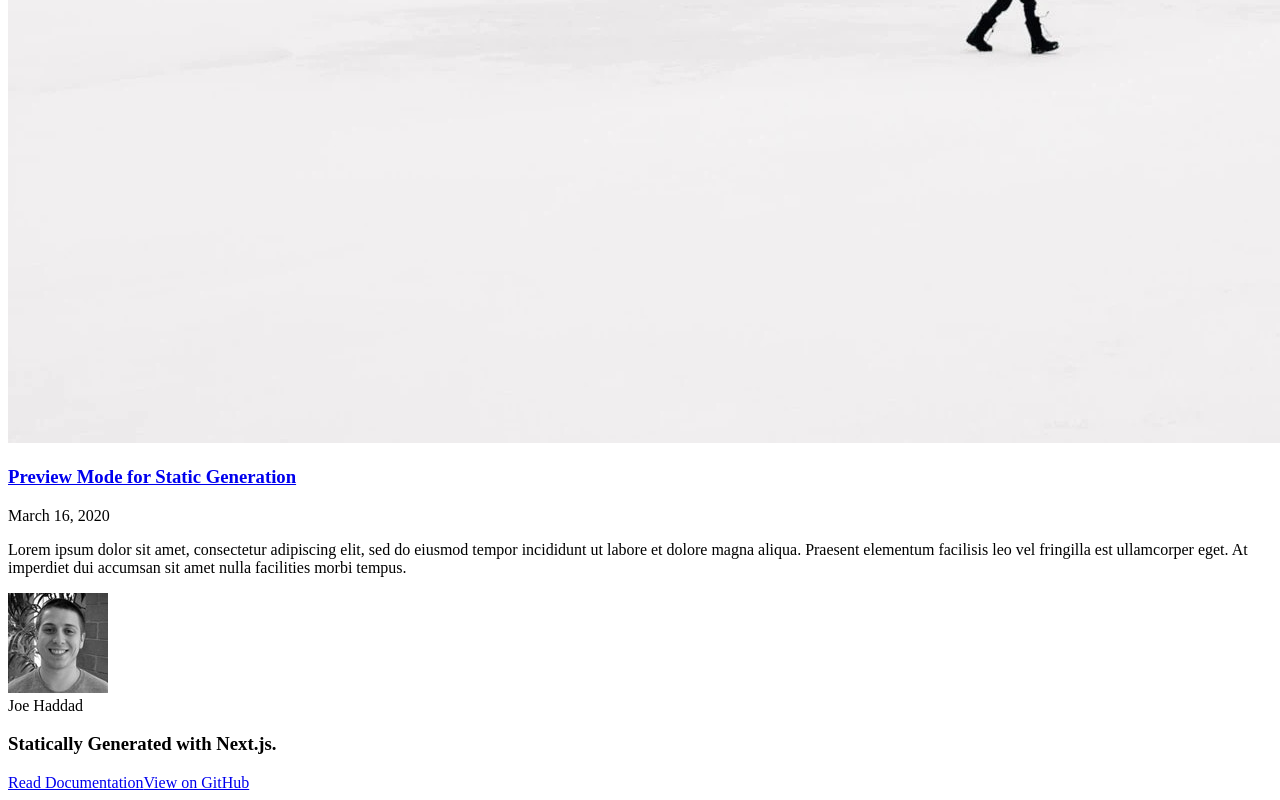
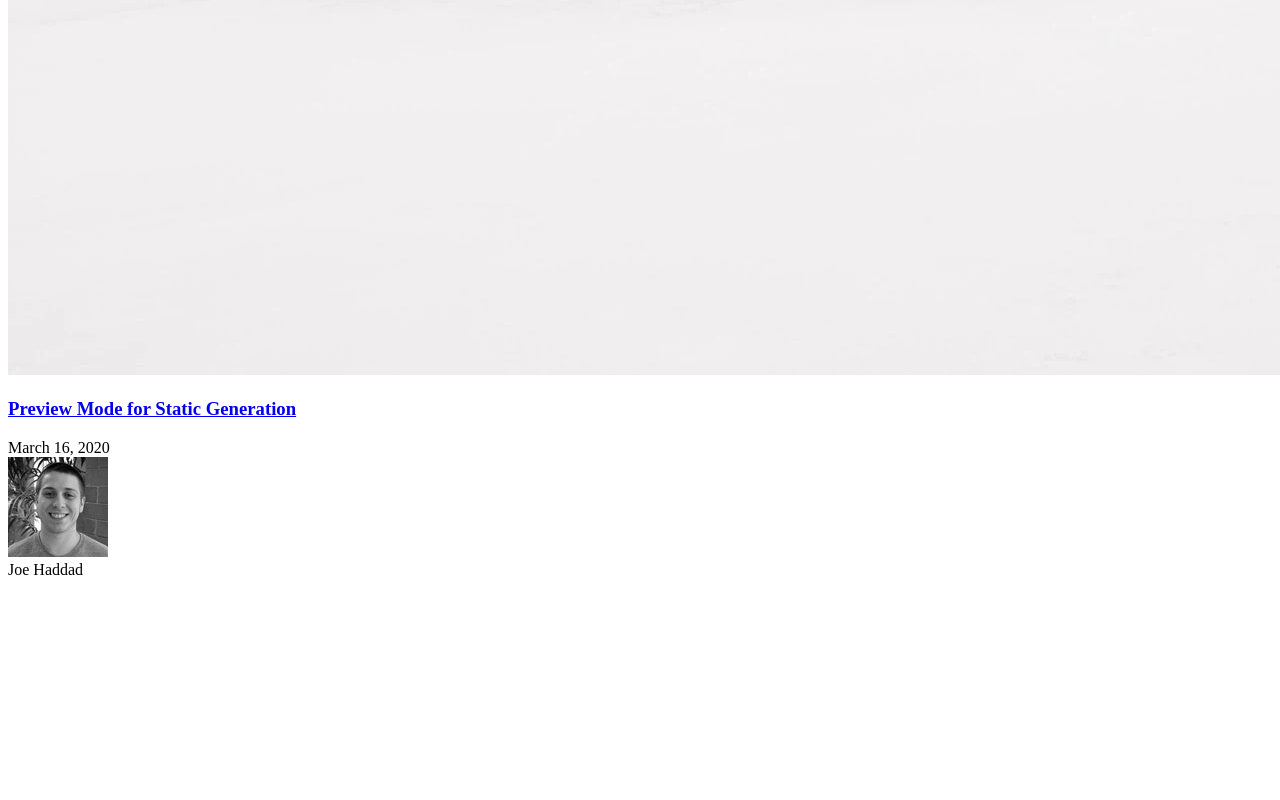
Before and after one commit to b2211590/shu-T-blog, a Next.js app: page / in a window 1280 px wide. Shown: the part 3741-4541 px from the top of the page. After the commit the page ends 4328 px from the top, so only its background shows below. Built offline with nearby package versions, Linux system fonts and the light colour scheme.

Commit message:
背景色の変更と不要な要素の削除

```diff
--- a/components/layout.tsx
+++ b/components/layout.tsx
@@ -1,5 +1,5 @@
 import Alert from './alert'
-import Footer from './footer'
+// import Footer from './footer'
 import Meta from './meta'
 
 type Props = {
@@ -11,11 +11,10 @@ const Layout = ({ preview, children }: Props) => {
   return (
     <>
       <Meta />
-      <div className="min-h-screen">
+      <div className="min-h-screen bg-blue-100">
         <Alert preview={preview} />
         <main>{children}</main>
       </div>
-      <Footer />
     </>
   )
 }
--- a/components/more-stories.tsx
+++ b/components/more-stories.tsx
@@ -11,7 +11,7 @@ const MoreStories = ({ posts }: Props) => {
       <h2 className="mb-8 text-5xl md:text-7xl font-bold tracking-tighter leading-tight">
         他の記事
       </h2>
-      <div className="grid grid-cols-1 md:grid-cols-2 md:gap-x-16 lg:gap-x-32 gap-y-20 md:gap-y-32 mb-32">
+      <div className="grid grid-cols-1 md:grid-cols-2 md:gap-x-16 gap-y-20 md:gap-y-32 pb-32">
         {posts.map((post) => (
           <PostPreview
             key={post.slug}
--- a/components/post-preview.tsx
+++ b/components/post-preview.tsx
@@ -38,7 +38,6 @@ const PostPreview = ({
       <div className="text-lg mb-4">
         <DateFormatter dateString={date} />
       </div>
-      <p className="text-lg leading-relaxed mb-4">{excerpt}</p>
       <Avatar name={author.name} picture={author.picture} />
     </div>
   )
--- a/pages/posts/[slug].tsx
+++ b/pages/posts/[slug].tsx
@@ -42,7 +42,7 @@ export default function Post({ post, morePosts, preview }: Props) {
           <PostTitle>Loading…</PostTitle>
         ) : (
           <>
-            <article className="mb-32">
+            <article className="pb-32">
               <Head>
                 <title>{title}</title>
                 <meta property="og:image" content={post.ogImage.url} />
```
